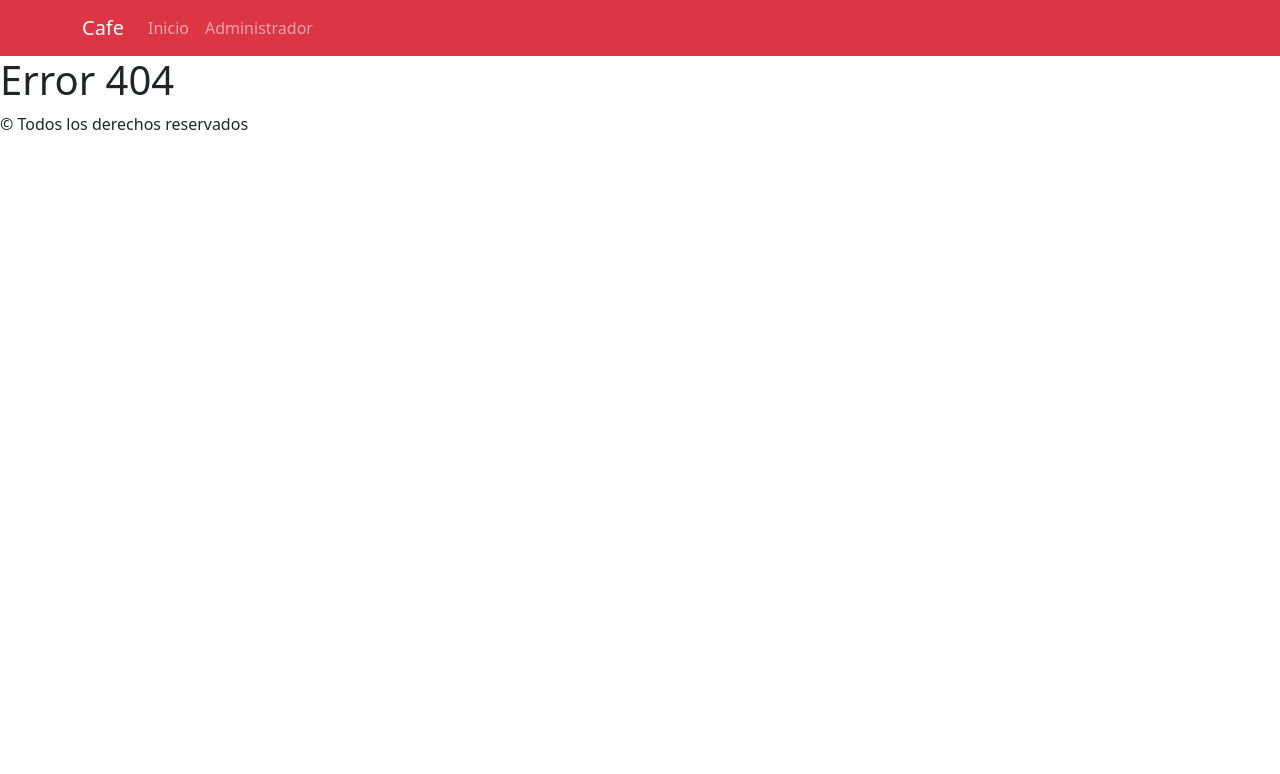
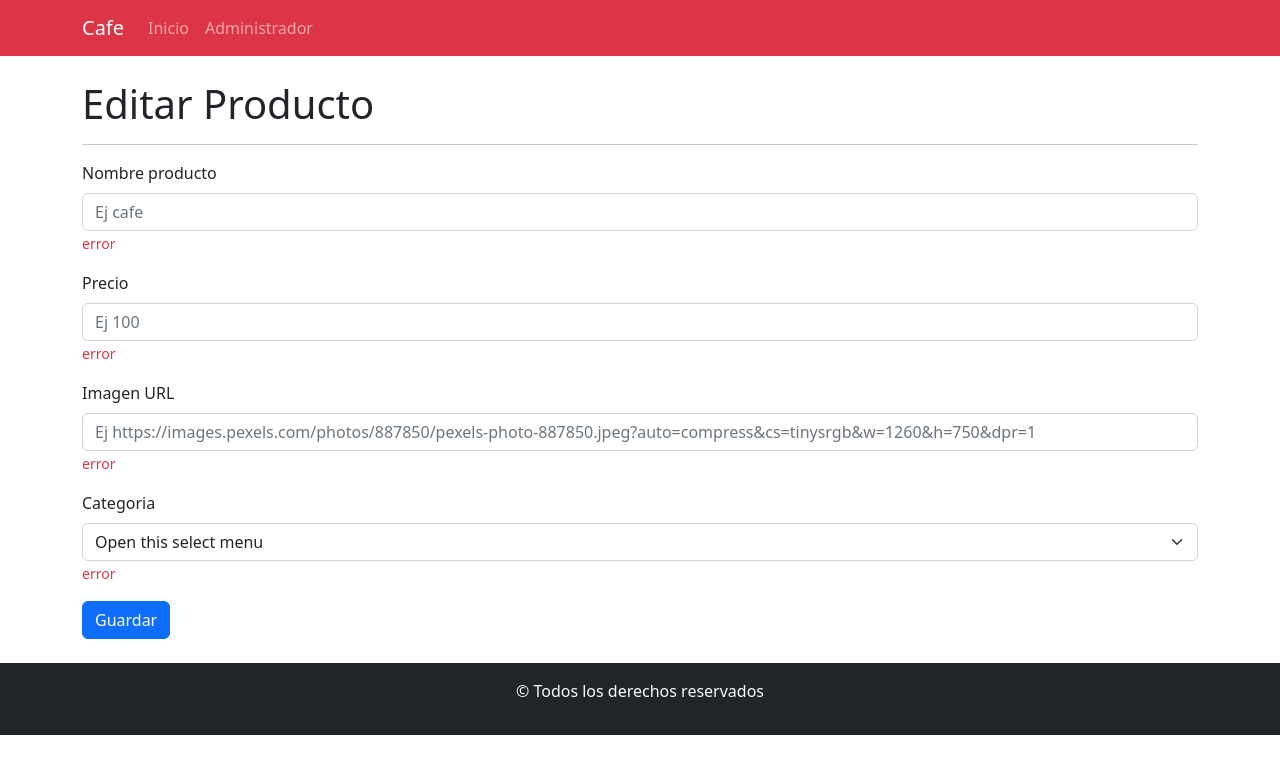
Before and after one commit to javieruncos/cafeFrontend-comision8i, a React (Create React App) app: page /editarProducto in a window 1280 px wide. Before the commit this address had no page. Shown: the top 774 px of the page. Built offline with nearby package versions, Linux system fonts and the light colour scheme.

Commit message:
agregamos los componentes y configuramos las rutas

```diff
--- a/src/App.js
+++ b/src/App.js
@@ -5,6 +5,9 @@ import Administrador from './components/views/Administrador';
 import Error404 from './components/views/Error404';
 import Inicio from './components/views/Inicio';
 import 'bootstrap/dist/css/bootstrap.min.css'
+import DetalleProducto from './components/views/productos/DetalleProducto';
+import CrearProducto from './components/views/productos/CrearProducto';
+import EditarProducto from './components/views/productos/EditarProducto';
 
 function App() {
   return (
@@ -15,6 +18,9 @@ function App() {
         {/*las rutas son siempre nombre de dominio + path */}
         <Route exact path='/' element={<Inicio></Inicio>}></Route>
         <Route exact path='/administrador' element={<Administrador/>}></Route>
+        <Route exact path='/detalleProducto' element={<DetalleProducto/>}></Route>
+        <Route exact path='/crearProducto' element={<CrearProducto/>}></Route>
+        <Route exact path='/editarProducto' element={<EditarProducto/>}></Route>
         <Route exact path='*' element={<Error404/>}></Route>
        </Routes>
        <Footer></Footer>
--- a/src/components/common/Footer.jsx
+++ b/src/components/common/Footer.jsx
@@ -2,7 +2,7 @@
 
 const Footer = () => {
     return (
-        <footer>
+        <footer className="bg-dark text-center text-light py-3">
             <p>&copy; Todos los derechos reservados</p>
         </footer>
     );
--- a/src/components/views/Administrador.jsx
+++ b/src/components/views/Administrador.jsx
@@ -1,11 +1,33 @@
-
+import { Button, Container,Table } from "react-bootstrap";
+import ItemProducto from "./productos/ItemProducto";
 
 const Administrador = () => {
-    return (
-        <div>
-            <h1>Pagina de administrador</h1>
-        </div>
-    );
+  return (
+    <Container>
+      <div className="d-flex justify-content-around">
+        <h1>Productos disponibles</h1>
+        <Button className="py-1">Agregar</Button>
+      </div>
+      <hr />
+      <div>
+        <Table striped bordered hover>
+          <thead>
+            <tr>
+              <th>Cod</th>
+              <th>Producto</th>
+              <th>Precio</th>
+              <th>Imagen URL</th>
+              <th>Categoria</th>
+              <th>Opciones</th>
+            </tr>
+          </thead>
+          <tbody>
+           <ItemProducto/>
+          </tbody>
+        </Table>
+      </div>
+    </Container>
+  );
 };
 
 export default Administrador;
--- a/src/components/views/Inicio.jsx
+++ b/src/components/views/Inicio.jsx
@@ -1,10 +1,18 @@
 import React from 'react';
+import { Container, Row } from 'react-bootstrap';
+import CardsProducto from './productos/CardsProducto';
 
 const Inicio = () => {
     return (
-        <div>
-            <h1>Pagina principal</h1>
-        </div>
+        <Container>
+            <div className='text-center my-5'>
+               <h1>Bienvenidos</h1>
+               <hr />
+            </div>
+            <Row>
+                <CardsProducto/>
+            </Row>
+        </Container>
     );
 };
 
--- /dev/null
+++ b/src/components/views/productos/CardsProducto.jsx
@@ -0,0 +1,22 @@
+import React from "react";
+import { Col ,Card,Button} from "react-bootstrap";
+
+const CardsProducto = () => {
+  return (
+    <Col md={4}>
+      <Card style={{ width: "18rem" }}>
+        <Card.Img variant="top" src="https://images.pexels.com/photos/887850/pexels-photo-887850.jpeg?auto=compress&cs=tinysrgb&w=1260&h=750&dpr=1" />
+        <Card.Body>
+          <Card.Title>Card Title</Card.Title>
+          <Card.Text>
+            Some quick example text to build on the card title and make up the
+            bulk of the card's content.
+          </Card.Text>
+          <Button variant="danger">Go somewhere</Button>
+        </Card.Body>
+      </Card>
+    </Col>
+  );
+};
+
+export default CardsProducto;
--- /dev/null
+++ b/src/components/views/productos/CrearProducto.jsx
@@ -0,0 +1,49 @@
+import React from "react";
+import { Form, Button, Container } from "react-bootstrap";
+
+const CrearProducto = () => {
+  return (
+    <Container className="my-4">
+      <h1>Nuevo Producto</h1>
+      <hr />
+      <div>
+        <Form>
+          <Form.Group className="mb-3" controlId="formBasicEmail">
+            <Form.Label>Nombre producto</Form.Label>
+            <Form.Control type="text" placeholder="Ej cafe" />
+            <Form.Text className="text-danger">error</Form.Text>
+          </Form.Group>
+          <Form.Group className="mb-3" controlId="formBasicEmail">
+            <Form.Label>Precio</Form.Label>
+            <Form.Control type="text" placeholder="Ej 100" />
+            <Form.Text className="text-danger">error</Form.Text>
+          </Form.Group>
+          <Form.Group className="mb-3" controlId="formBasicEmail">
+            <Form.Label>Imagen URL</Form.Label>
+            <Form.Control
+              type="text"
+              placeholder="Ej https://images.pexels.com/photos/887850/pexels-photo-887850.jpeg?auto=compress&cs=tinysrgb&w=1260&h=750&dpr=1"
+            />
+            <Form.Text className="text-danger">error</Form.Text>
+          </Form.Group>
+          <Form.Group className="mb-3" controlId="formBasicEmail">
+            <Form.Label>Categoria</Form.Label>
+            <Form.Select aria-label="Default select example">
+              <option>Open this select menu</option>
+              <option value="1">One</option>
+              <option value="2">Two</option>
+              <option value="3">Three</option>
+            </Form.Select>
+            <Form.Text className="text-danger">error</Form.Text>
+          </Form.Group>
+
+          <Button variant="primary" type="submit">
+            Submit
+          </Button>
+        </Form>
+      </div>
+    </Container>
+  );
+};
+
+export default CrearProducto;
--- /dev/null
+++ b/src/components/views/productos/DetalleProducto.jsx
@@ -0,0 +1,13 @@
+import React from 'react';
+import { Container } from 'react-bootstrap';
+import CardsProducto from './CardsProducto';
+
+const DetalleProducto = () => {
+    return (
+        <Container className='my-4'>
+            <CardsProducto/>
+        </Container>
+    );
+};
+
+export default DetalleProducto;
--- /dev/null
+++ b/src/components/views/productos/EditarProducto.jsx
@@ -0,0 +1,49 @@
+import { Container,Button ,Form} from "react-bootstrap";
+
+const EditarProducto = () => {
+    return (
+        <Container className="my-4">
+        <h1>Editar Producto</h1>
+        <hr />
+        <div>
+          <Form>
+            <Form.Group className="mb-3" controlId="formBasicEmail">
+              <Form.Label>Nombre producto</Form.Label>
+              <Form.Control type="text" placeholder="Ej cafe" />
+              <Form.Text className="text-danger">error</Form.Text>
+            </Form.Group>
+            <Form.Group className="mb-3" controlId="formBasicEmail">
+              <Form.Label>Precio</Form.Label>
+              <Form.Control type="text" placeholder="Ej 100" />
+              <Form.Text className="text-danger">error</Form.Text>
+            </Form.Group>
+            <Form.Group className="mb-3" controlId="formBasicEmail">
+              <Form.Label>Imagen URL</Form.Label>
+              <Form.Control
+                type="text"
+                placeholder="Ej https://images.pexels.com/photos/887850/pexels-photo-887850.jpeg?auto=compress&cs=tinysrgb&w=1260&h=750&dpr=1"
+              />
+              <Form.Text className="text-danger">error</Form.Text>
+            </Form.Group>
+            <Form.Group className="mb-3" controlId="formBasicEmail">
+              <Form.Label>Categoria</Form.Label>
+              <Form.Select aria-label="Default select example">
+                <option>Open this select menu</option>
+                <option value="1">One</option>
+                <option value="2">Two</option>
+                <option value="3">Three</option>
+              </Form.Select>
+              <Form.Text className="text-danger">error</Form.Text>
+            </Form.Group>
+
+            <Button variant="primary" type="submit">
+              Guardar
+            </Button>
+          </Form>
+        </div>
+      </Container>
+
+    );
+};
+
+export default EditarProducto;
--- /dev/null
+++ b/src/components/views/productos/ItemProducto.jsx
@@ -0,0 +1,20 @@
+import React from "react";
+import { Button } from "react-bootstrap";
+
+const ItemProducto = () => {
+  return (
+    <>
+      <tr>
+        <td>1</td>
+        <td>Mark</td>
+        <td>Otto</td>
+        <td>@mdo</td>
+        <td>Dulce</td>
+        <td><Button className="me-2">Editar</Button><Button>Borrar</Button></td>
+      </tr>
+
+    </>
+  );
+};
+
+export default ItemProducto;
```
